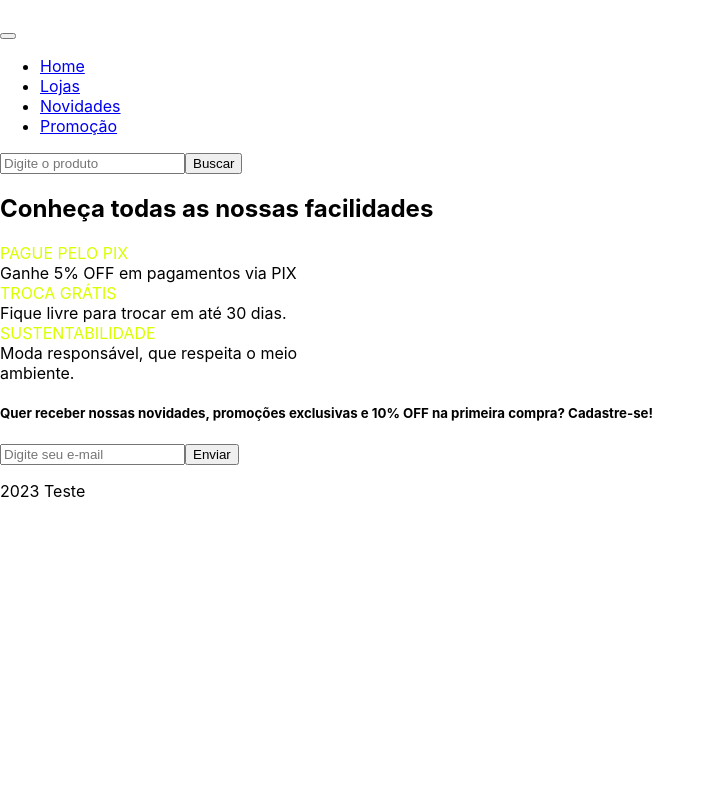
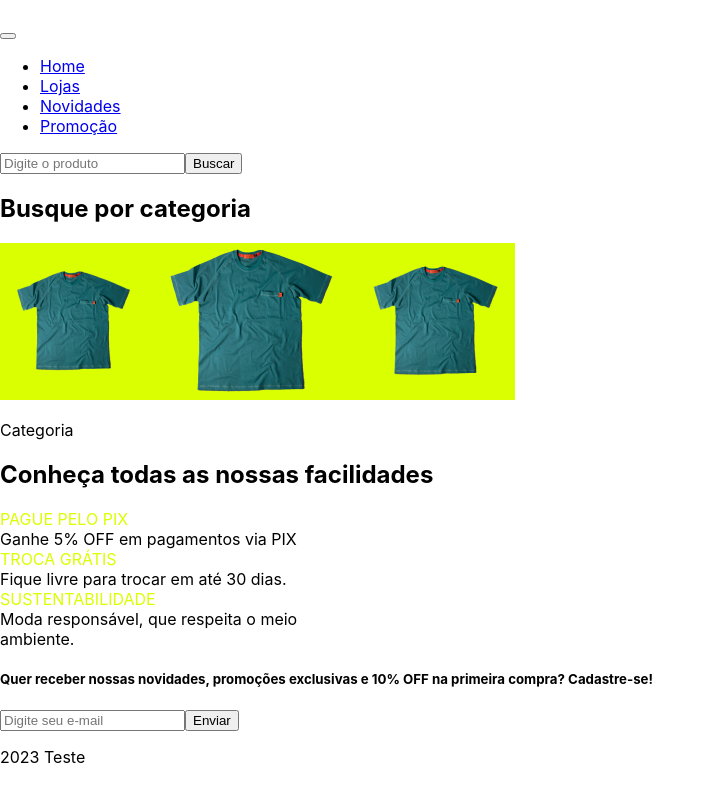
Before and after one commit to Samanta00/Bonnars, a React (Create React App) app in the folder frontend/projeto/: page / in a window 1280 px wide. Shown: the whole page, without its empty margins (0-715 px from the left). Built offline with nearby package versions, Linux system fonts and the light colour scheme.

Commit message:
feat: adicionado categoria na página principal

```diff
--- a/frontend/projeto/src/App.tsx
+++ b/frontend/projeto/src/App.tsx
@@ -1,4 +1,5 @@
 import React from 'react';
+import Cards from './components/Cards'
 import Footer from './components/Footer';
 import NavBar from './components/NavBar'
 
@@ -7,6 +8,7 @@ function App() {
   return (
     <div className="App">
       <NavBar />
+      <Cards />
       <Footer />
     </div>
   )
```
